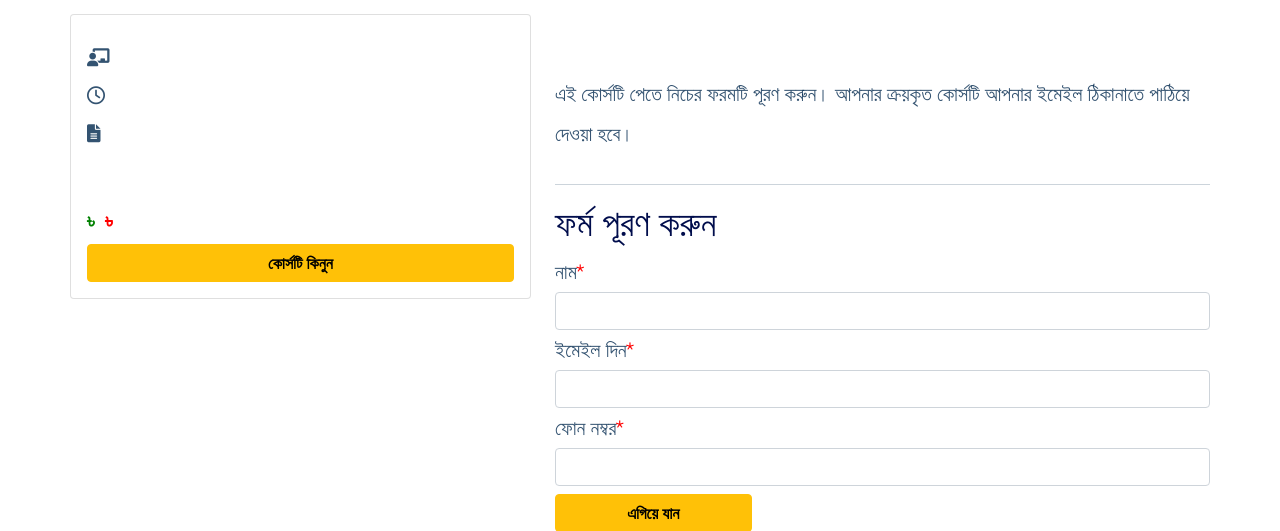
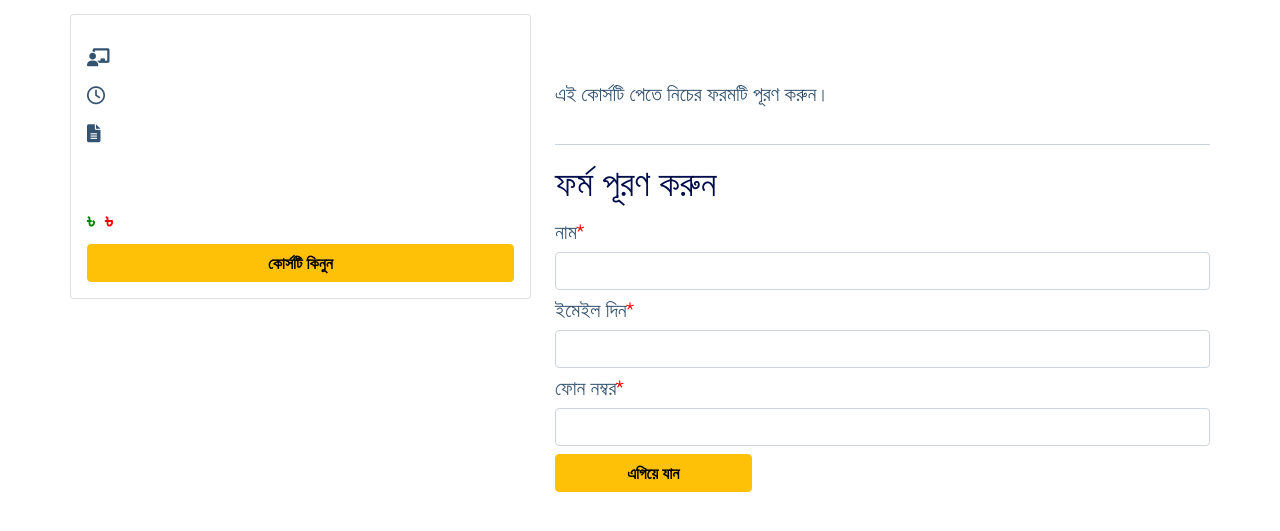
Before and after one commit to AbdurRahman111/BrainSkyBD-Tech-Website, a Django app: template portfolio/templates/courses/course_details.html in a window 1280 px wide. Shown: the part 141-672 px from the top of the page. Run offline with Django 4.2, Linux system fonts and the light colour scheme; the template is opened without the code that fills it, so the values that code supplies are empty; some libraries are stand-ins or nearby versions.

Commit message:
edit course details text

```diff
--- a/portfolio/templates/courses/course_details.html
+++ b/portfolio/templates/courses/course_details.html
@@ -101,7 +101,7 @@
 									{{ getCourse.Description | safe }}
 								</div>
 								<div id="checkout_form" style="margin-bottom: 30px ">
-									এই কোর্সটি  পেতে নিচের ফরমটি পূরণ করুন। আপনার ক্রয়কৃত কোর্সটি আপনার ইমেইল ঠিকানাতে পাঠিয়ে দেওয়া হবে।
+									এই কোর্সটি  পেতে নিচের ফরমটি পূরণ করুন।
 								</div>
 								<hr style="">
 								<div style="">
```
